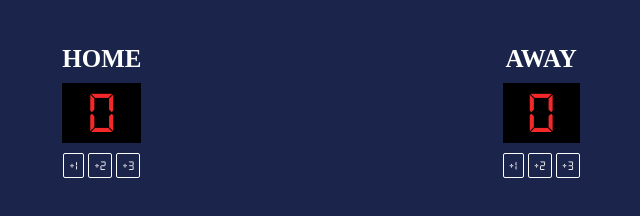
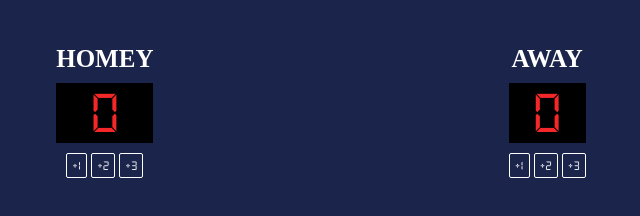
Before and after one commit to jlsmith497/ScoreBoard, a website built with Vite: page index.html in a window 1280 px wide. Shown: the whole page, without its empty margins (319-959 px from the left). Built offline with nearby package versions, Linux system fonts and the light colour scheme.

Commit message:
Home to Homey
done

```diff
--- a/index.html
+++ b/index.html
@@ -5,7 +5,7 @@
     <body>
         <div class="container">
             <div class="home">
-                <h3>HOME</h3>
+                <h3>HOMEY</h3>
                 <div class="score">0</div>
                 <div class="buttons">
                     <button  class="btn-home" data-points="1">+1</button>
```
